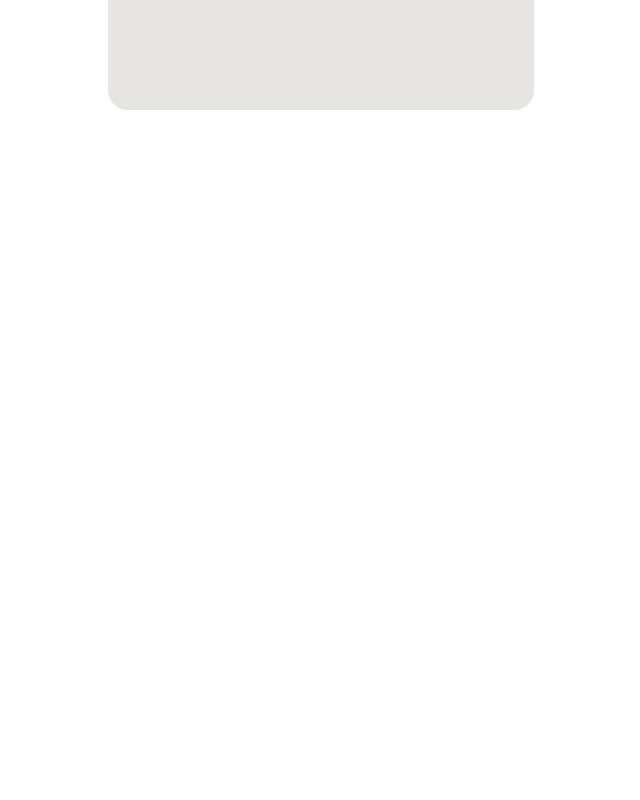
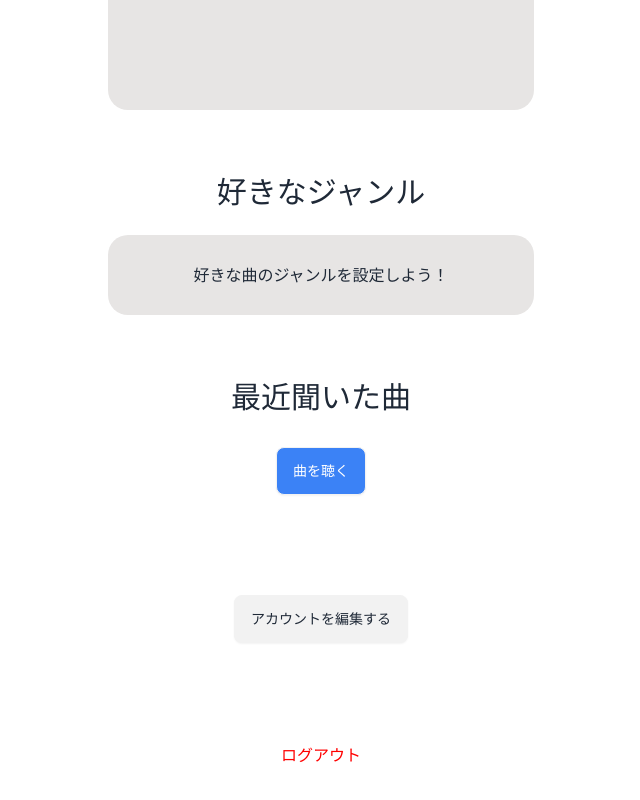
Before and after one commit to almost-third-grade-in-hackathon/MusicSNS-Frontend, a Next.js app in the folder workspace/: page /mypage in a window 1280 px wide. Shown: the part 606-1406 px from the top of the page, without its empty margins (319-959 px from the left). Before the commit the page ends 800 px from the top, so only its background shows below. Built offline with nearby package versions, Linux system fonts and the light colour scheme.

Commit message:
マイページ枠組み作成

```diff
--- a/workspace/src/app/(page)/mypage/page.tsx
+++ b/workspace/src/app/(page)/mypage/page.tsx
@@ -1,9 +1,11 @@
-import React from 'react'
 import NameId from '../../../components/name-id'
 import PostsView from '../../../components/posts-view'
+import Genre from '../../../components/genre'
+import Recent from '../../../components/recent'
 
 const page = () => {
   return (
+    <>
     <div style={{
         display:"flex",
         alignItems:"center",
@@ -23,8 +25,22 @@ const page = () => {
         </div>
         <NameId name="名前" id="id"/>
         <PostsView />
+        <div className='mt-10'>
+         <Genre />
+        </div>
+        <Recent />
+        <button className="btn"
+        style={{
+          fontWeight:"lighter",
+           margin:"100px"
+          }}
+        >アカウントを編集する</button>
+        <a style={{color:"red",marginBottom:"100px"}} href='./login'>ログアウト</a>
 
-    </div>
+        </div>
+  </>
+
+
   )
 }
 
--- /dev/null
+++ b/workspace/src/components/genre.tsx
@@ -0,0 +1,27 @@
+import React from 'react'
+
+const Genre = () => {
+  return (
+    <div
+    className='w-screen'
+    style={{
+        display:"flex",
+        alignItems:"center",
+        justifyContent:"center",
+        flexDirection:"column",
+        }}>
+        <p style={{fontSize:"30px"}}>好きなジャンル</p>
+        <div className='bg-stone-200 flex py-7 my-5 md:w-1/3 w-4/5 '
+        style={{
+            borderRadius:"20px",
+            justifyContent:"center",
+            alignContent:"center"
+        }}
+        >
+            <p>好きな曲のジャンルを設定しよう！</p>
+        </div>
+    </div>
+)
+}
+
+export default Genre
--- a/workspace/src/components/posts-view.tsx
+++ b/workspace/src/components/posts-view.tsx
@@ -1,10 +1,10 @@
-import React from 'react'
 
 const PostsView = () => {
   return (
     <>
         <p style={{fontSize:"30px"}}>投稿一覧</p>
-        <div  className='bg-stone-200 flex py-7 my-5 w-1/3 h-80'
+
+          <div  className='bg-stone-200 flex py-7 my-5 h-80 w-4/5 md:w-1/3 '
           style={{
           borderRadius:"20px",
           justifyContent:"center"
@@ -15,6 +15,7 @@ const PostsView = () => {
               投稿してみましょう！
             </p>
          </div>
+
     </>
   )
 }
--- /dev/null
+++ b/workspace/src/components/recent.tsx
@@ -0,0 +1,18 @@
+import React from 'react'
+import CustomButton from './custom-button'
+
+const Recent = () => {
+  return (
+    <div style={{
+        display:"flex",
+         justifyContent:"center",
+         alignItems:"center",
+         flexDirection:"column"
+         }}>
+        <p style={{fontSize:"30px"}} className='mt-10 mb-5'>最近聞いた曲</p>
+        <CustomButton text='曲を聴く' href='./play'/>
+    </div>
+  )
+}
+
+export default Recent
```
Also changed, not shown: 1 other file (tests, documents, lock files or other folders). Lines whose indentation alone changed are shown as unchanged.
